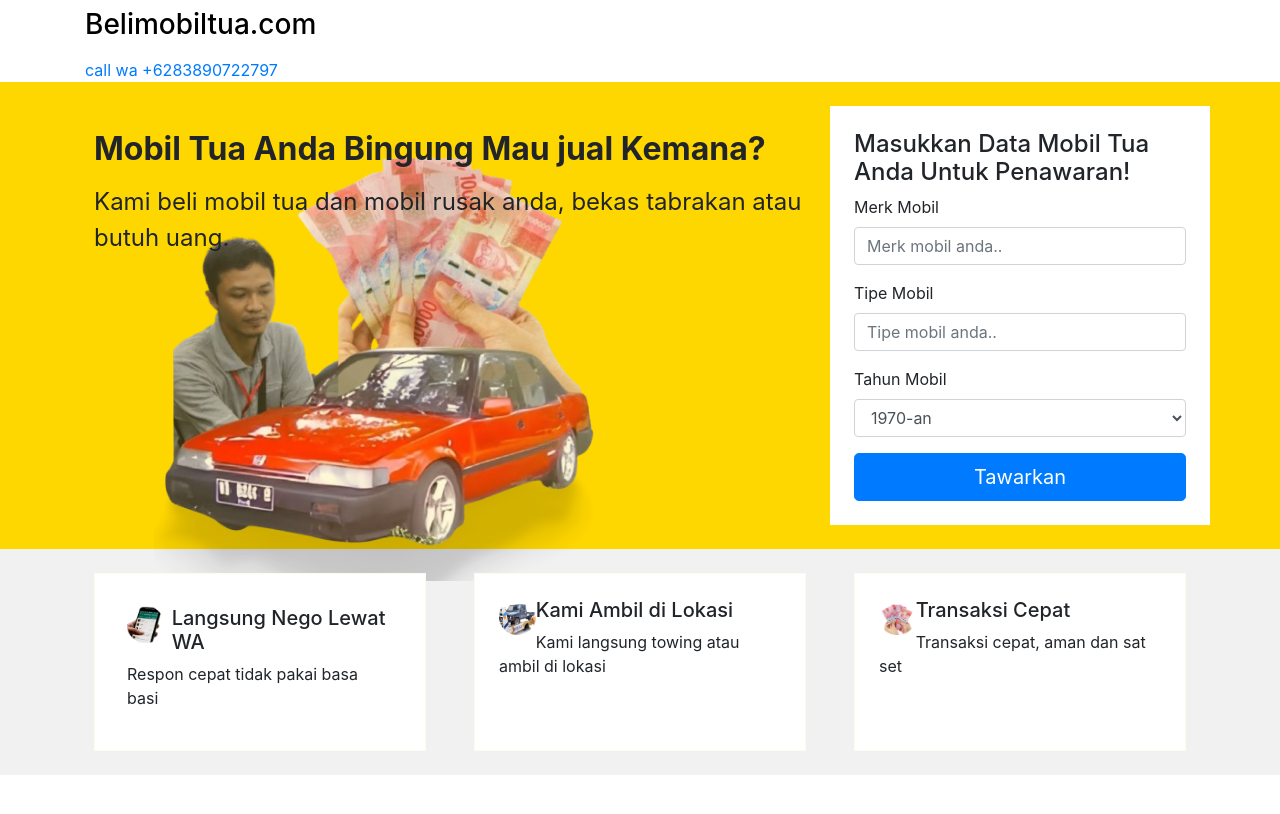
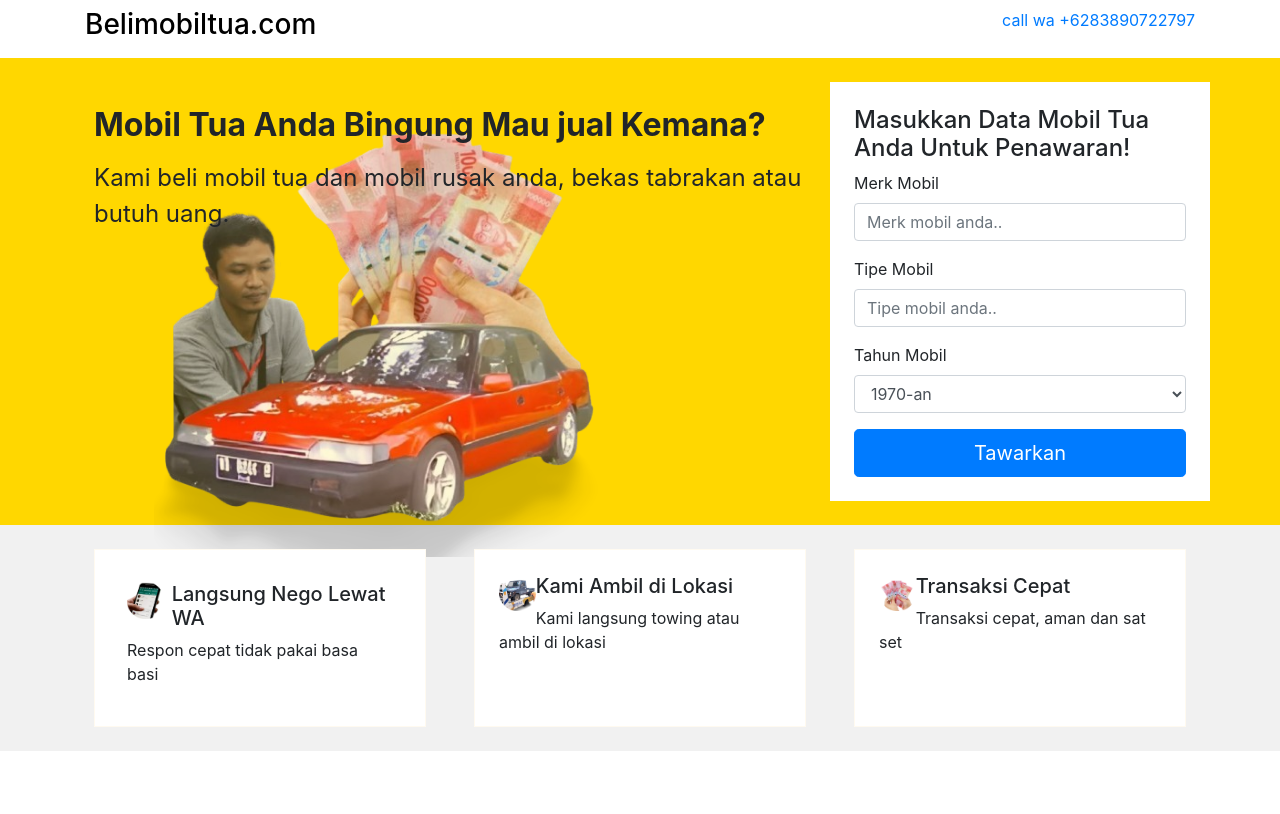
Before and after one commit to kemtol/belimobiltua, a Jekyll site: the page built from index.html, in a window 1280 px wide. Shown: the top 814 px of the page. Built offline with Jekyll 4.4.1, drawn with Linux system fonts in a browser that asks for light colours.

Commit message:
refactor header layout for improved structure and alignment

```diff
--- a/_layouts/default.html
+++ b/_layouts/default.html
@@ -17,12 +17,12 @@
 
   <body>
     <div class="container">
-      <header>
-        <div class="site-info mt-1 mb-1 pt-1 pb-1">
+      <header class="row">
+        <div class="col-lg site-info mt-1 mb-1 pt-1 pb-1">
           <h1 class="site-name"><a href="{{ site.baseurl }}/">{{ site.name }}</a></h1>
         </div>
 
-        <nav>
+        <nav class="col-lg text-right mt-1 mb-1 pt-1 pb-1">
           <a href="{{ site.baseurl }}/">call wa</a>
           <a href="{{ site.baseurl }}/about">+6283890722797</a>
         </nav>
```
